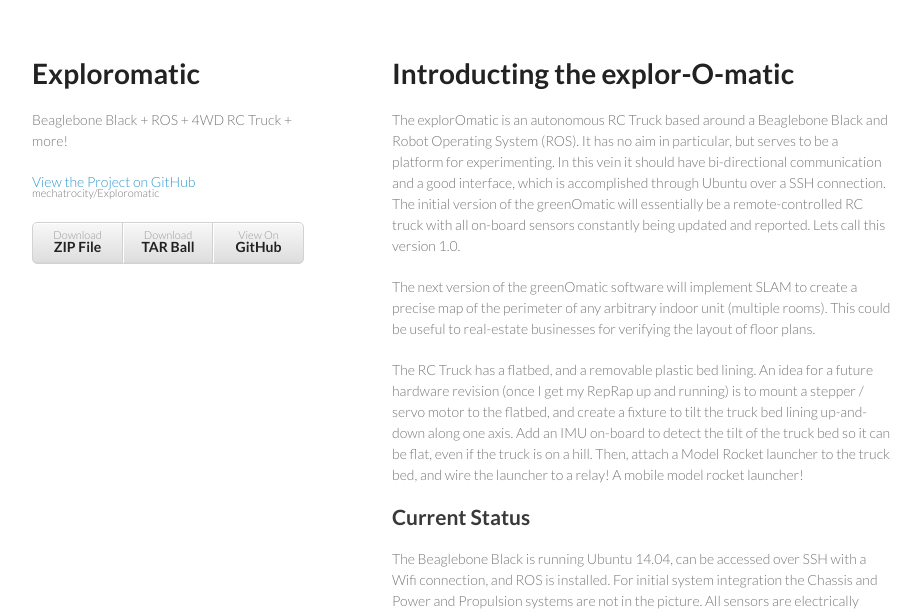
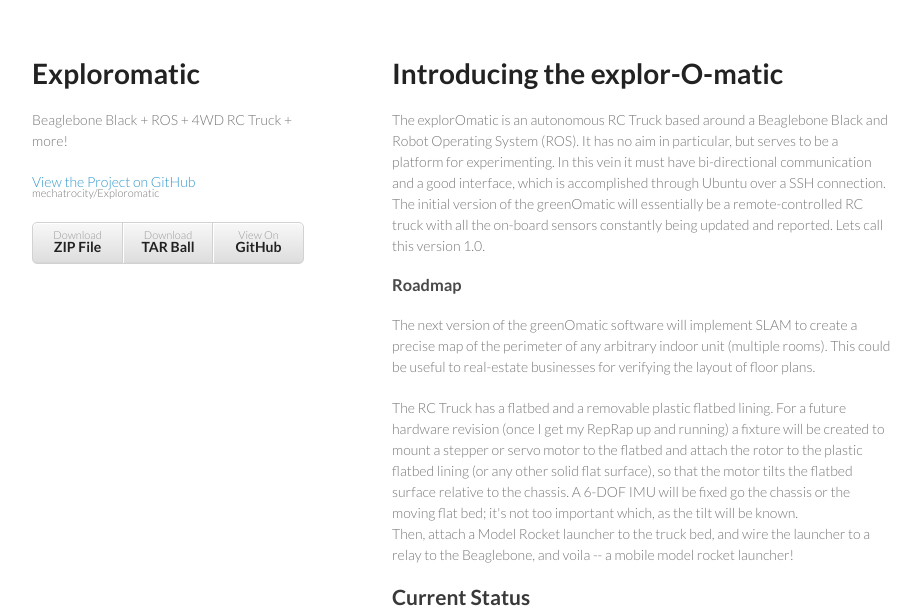
Before and after one commit to mechatrocity/exploromatic, a plain HTML site: page index.html in a window 1280 px wide. Shown: the top 616 px of the page, without its empty margins (178-1099 px from the left). Drawn offline with Linux system fonts and the light colour scheme.

```diff
--- a/index.html
+++ b/index.html
@@ -29,13 +29,17 @@
       </header>
       <section>
         <h1>
-<a id="introducting-the-explor-o-matic" class="anchor" href="#introducting-the-explor-o-matic" aria-hidden="true"><span class="octicon octicon-link"></span></a>Introducting the explor-O-matic</h1>
+<a id="introducing-the-explor-o-matic" class="anchor" href="#introducing-the-explor-o-matic" aria-hidden="true"><span class="octicon octicon-link"></span></a>Introducing the explor-O-matic</h1>
 
-<p>The explorOmatic is an autonomous RC Truck based around a Beaglebone Black and Robot Operating System (ROS).  It has no aim in particular, but serves to be a platform for experimenting.  In this vein it should have bi-directional communication and a good interface, which is accomplished through Ubuntu over a SSH connection.  The initial version of the greenOmatic will essentially be a remote-controlled RC truck with all on-board sensors constantly being updated and reported.  Lets call this version 1.0.</p>
+<p>The explorOmatic is an autonomous RC Truck based around a Beaglebone Black and Robot Operating System (ROS).  It has no aim in particular, but serves to be a platform for experimenting.  In this vein it must have bi-directional communication and a good interface, which is accomplished through Ubuntu over a SSH connection.  The initial version of the greenOmatic will essentially be a remote-controlled RC truck with all the on-board sensors constantly being updated and reported.  Lets call this version 1.0.</p>
+
+<h3>
+<a id="roadmap" class="anchor" href="#roadmap" aria-hidden="true"><span class="octicon octicon-link"></span></a>Roadmap</h3>
 
 <p>The next version of the greenOmatic software will implement SLAM to create a precise map of the perimeter of any arbitrary indoor unit (multiple rooms).  This could be useful to real-estate businesses for verifying the layout of floor plans.</p>
 
-<p>The RC Truck has a flatbed, and a removable plastic bed lining.  An idea for a future hardware revision (once I get my RepRap up and running) is to mount a stepper / servo motor to the flatbed, and create a fixture to tilt the truck bed lining up-and-down along one axis.  Add an IMU on-board to detect the tilt of the truck bed so it can be flat, even if the truck is on a hill.  Then, attach a Model Rocket launcher to the truck bed, and wire the launcher to a relay!  A mobile model rocket launcher!</p>
+<p>The RC Truck has a flatbed and a removable plastic flatbed lining.  For a future hardware revision (once I get my RepRap up and running) a fixture will be created to mount a stepper or servo motor to the flatbed and attach the rotor to the plastic flatbed lining (or any other solid flat surface), so that the motor tilts the flatbed surface relative to the chassis.  A 6-DOF IMU will be fixed go the chassis or the moving flat bed; it's not too important which, as the tilt will be known.<br>
+Then, attach a Model Rocket launcher to the truck bed, and wire the launcher to a relay to the Beaglebone, and voila -- a mobile model rocket launcher!</p>
 
 <h2>
 <a id="current-status" class="anchor" href="#current-status" aria-hidden="true"><span class="octicon octicon-link"></span></a>Current Status</h2>
```
Also changed, not shown: params.json (+1 -1 lines).
